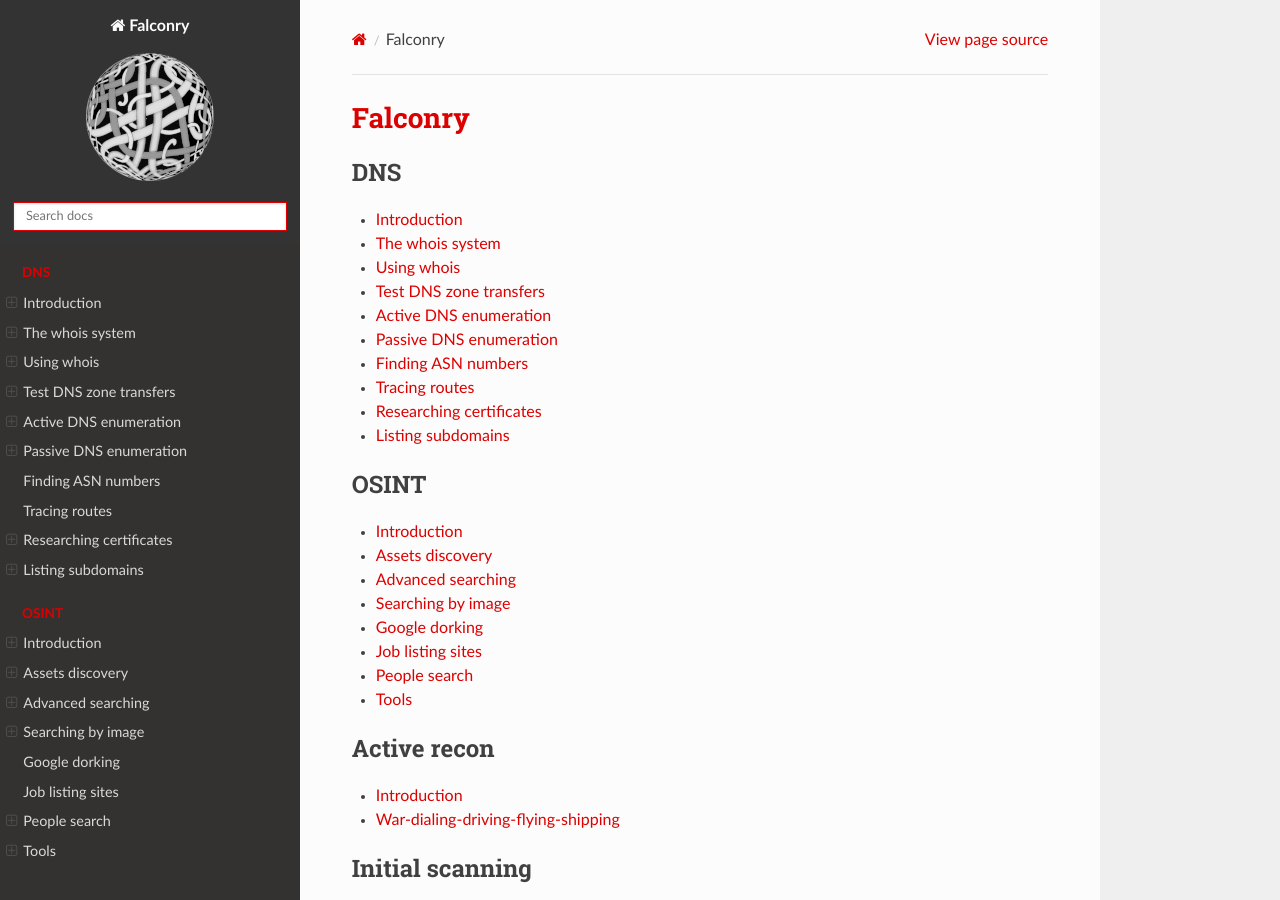
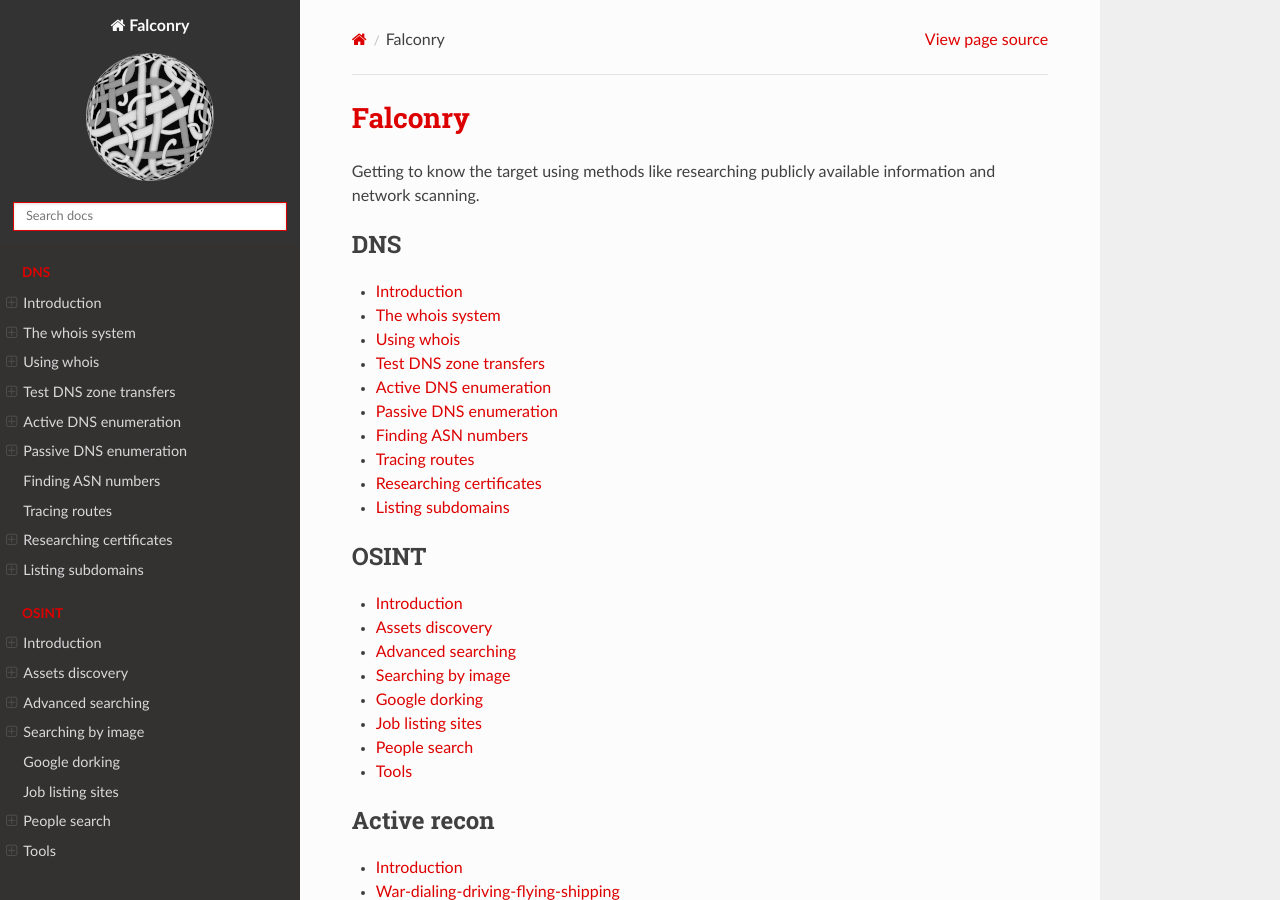
Before and after one commit to tymyrddin/red-recon, a Sphinx documentation site: the page built from source/index.rst, in a window 1280 px wide and 900 px high. Built offline with Sphinx 7.4.7 and the Read the Docs theme 2.0.0, drawn with Linux system fonts in a browser that asks for light colours.

Commit message:
Version 0.1

```diff
--- a/source/index.rst
+++ b/source/index.rst
@@ -1,5 +1,7 @@
 Falconry
 ======================================================
+
+Getting to know the target using methods like researching publicly available information and network scanning.
 
 .. toctree::
    :glob:
```
